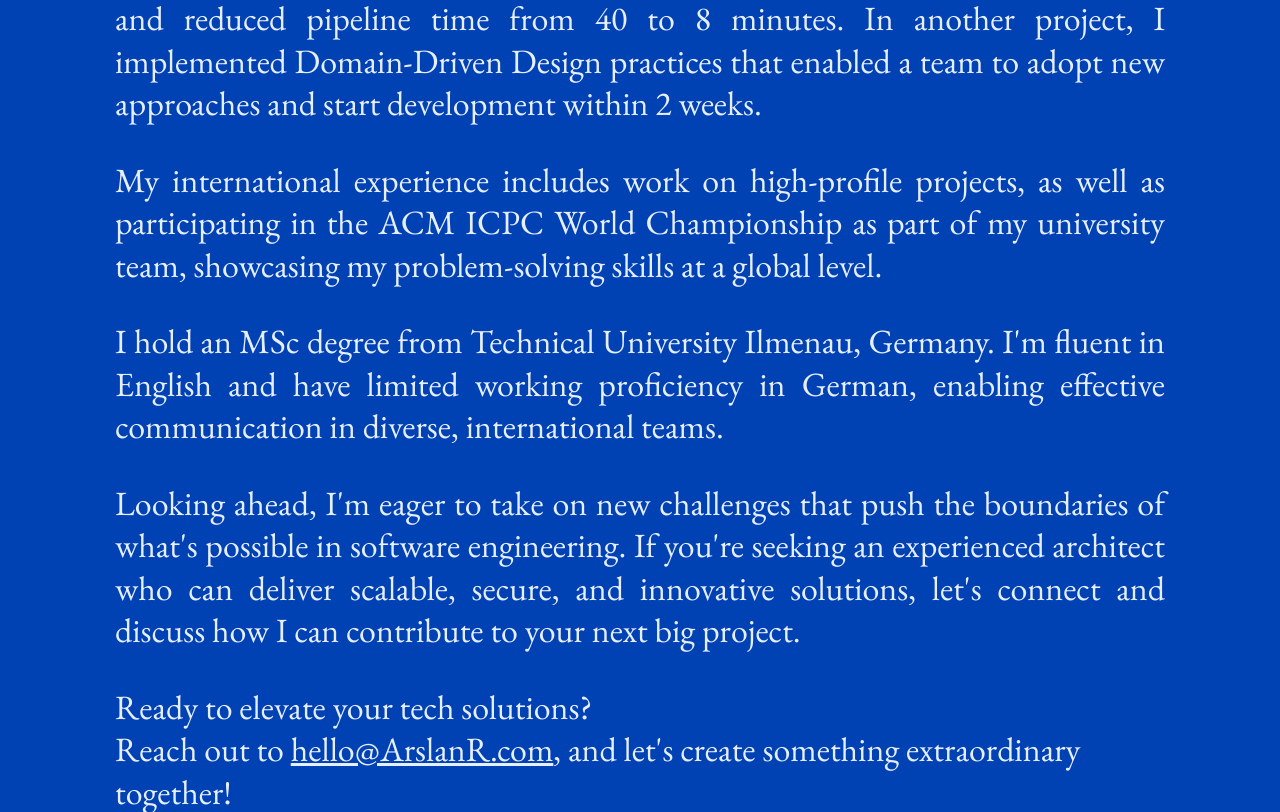
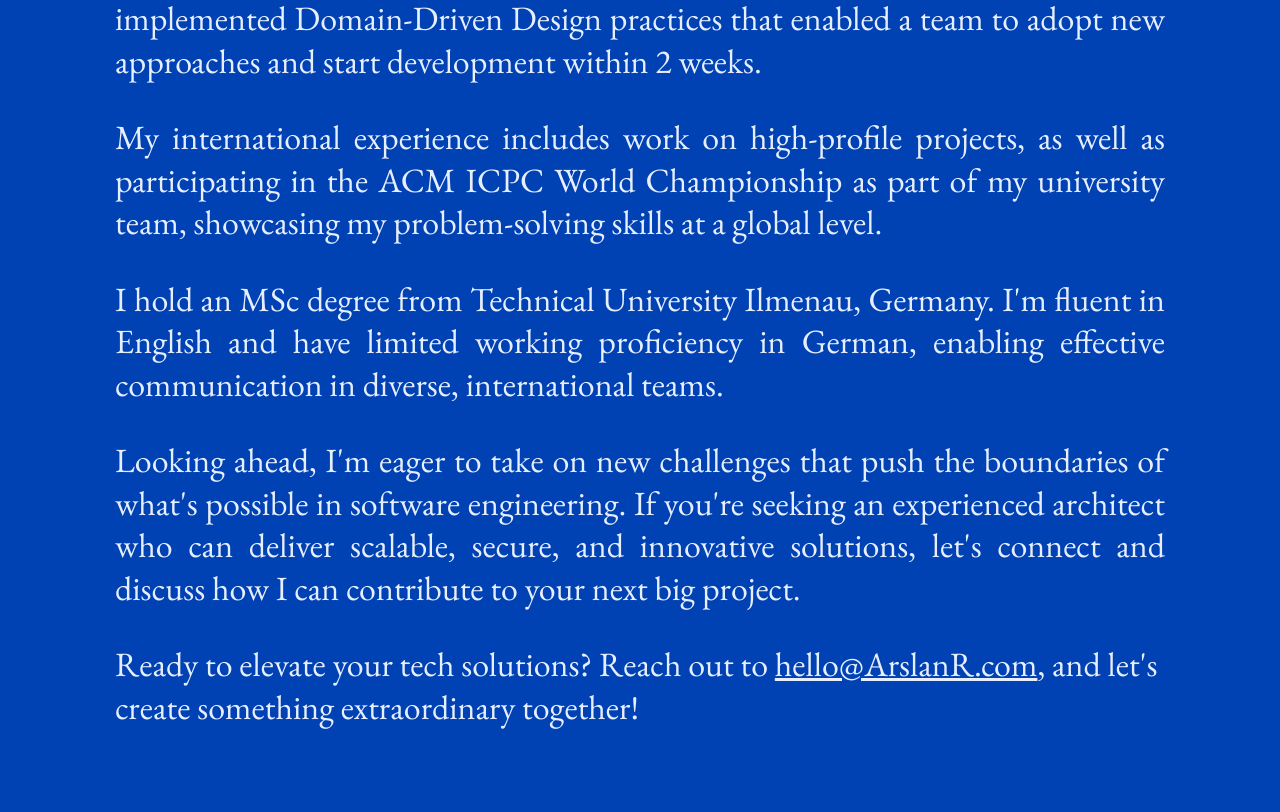
Before and after one commit to arslan-gg/arslan-gg.github.io, a plain HTML site: page index.html in a window 1280 px wide. Shown: the part 1988-2800 px from the top of the page. After the commit the page ends 2750 px from the top, so only its background shows below. Drawn offline with nearby package versions, Linux system fonts and the light colour scheme.

Commit message:
Update index.html

```diff
--- a/index.html
+++ b/index.html
@@ -38,7 +38,7 @@
           <li>AWS, Kubernetes, Docker, Sentry, OpenSearch</li>
         </ul>
         <p>
-          Ready to revolutionize your tech solutions?<br />Let's connect:
+          Ready to revolutionize your tech solutions? Let's connect:
           <a href="mailto:hello@ArslanR.com">hello@ArslanR.com</a>
         </p>
       </section>
@@ -125,7 +125,7 @@
       </section>
       <footer>
         <p>
-          Ready to elevate your tech solutions?<br />Reach out to
+          Ready to elevate your tech solutions? Reach out to
           <a href="mailto:hello@ArslanR.com">hello@ArslanR.com</a>, and let's
           create something extraordinary together!
         </p>
@@ -211,10 +211,6 @@
         text-align: start;
       }
 
-      footer p {
-        text-align: start;
-      }
-
       .story p {
         text-align: justify;
       }
```
